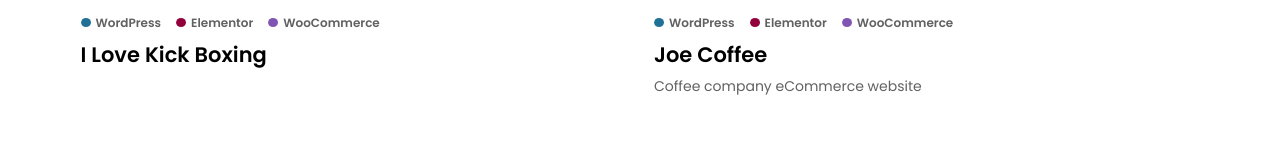
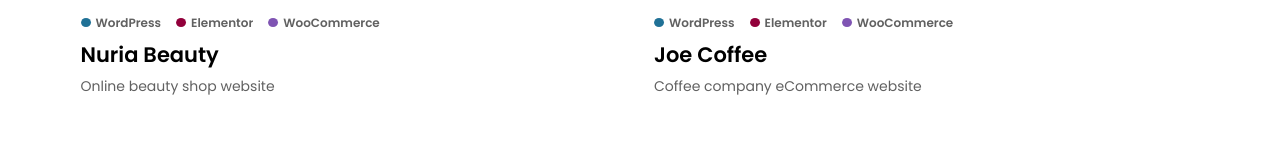
Before and after one commit to getmonir/monirhossain, a Next.js app: page /portfolio in a window 1280 px wide. Shown: the part 782-928 px from the top of the page. Built offline with nearby package versions, Linux system fonts and the light colour scheme.

Commit message:
Remove shuffle

```diff
--- a/components/PortfolioItems.js
+++ b/components/PortfolioItems.js
@@ -1,10 +1,10 @@
 import Image from 'next/image';
 import { Shimmer, ToBase64, Meta } from '../components';
-const PortfolioItems = ({ maxpro }) => {
+const PortfolioItems = ({ portfolioData }) => {
   return (
     <div className='container'>
       <div className='row g-lg-5 g-3'>
-        {maxpro.map((portfolioItem) => {
+        {portfolioData.map((portfolioItem) => {
           const { id, title, subtitle, img, url, compatible } = portfolioItem;
 
           return (
--- a/pages/portfolio/index.js
+++ b/pages/portfolio/index.js
@@ -8,27 +8,6 @@ const allCategories = [
   'all',
   ...new Set(portfolioData.map((item) => item.category)),
 ];
-
-function shuffle(array) {
-  let currentIndex = array.length,
-    randomIndex;
-
-  // While there remain elements to shuffle...
-  while (currentIndex != 0) {
-    // Pick a remaining element...
-    randomIndex = Math.floor(Math.random() * currentIndex);
-    currentIndex--;
-
-    // And swap it with the current element.
-    [array[currentIndex], array[randomIndex]] = [
-      array[randomIndex],
-      array[currentIndex],
-    ];
-  }
-
-  return array;
-}
-const maxpro = shuffle(portfolioData);
 
 const PortfolioPage = () => {
   const [menuItems, setMenuItems] = useState(portfolioData);
@@ -64,7 +43,7 @@ const PortfolioPage = () => {
         <div className='mb-2 mb-lg-8'>
           <Categories categories={categories} filterItems={filterItems} />
         </div>
-        <AllPortfolios maxpro={menuItems} />
+        <AllPortfolios portfolioData={menuItems} />
       </div>
     </>
   );
```
